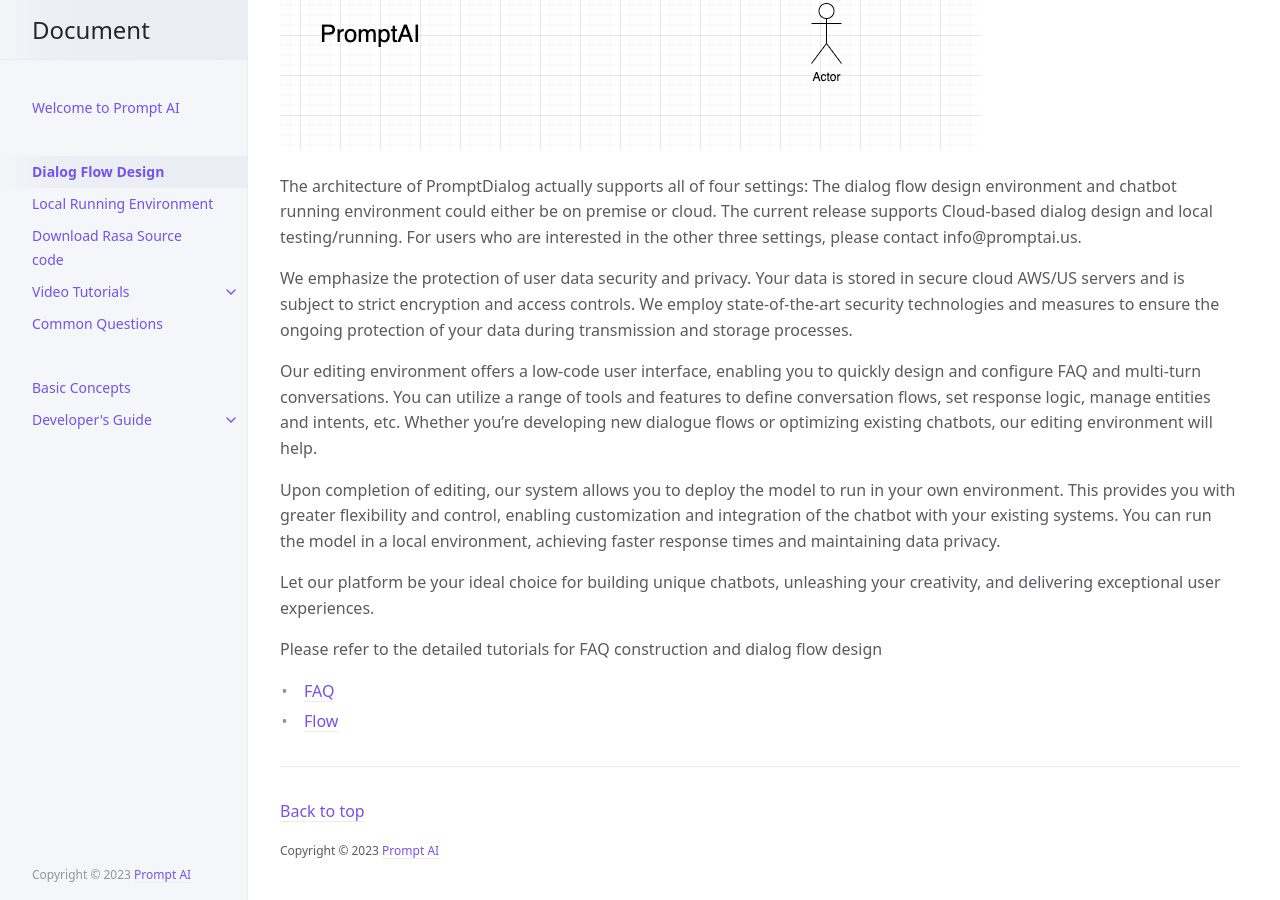
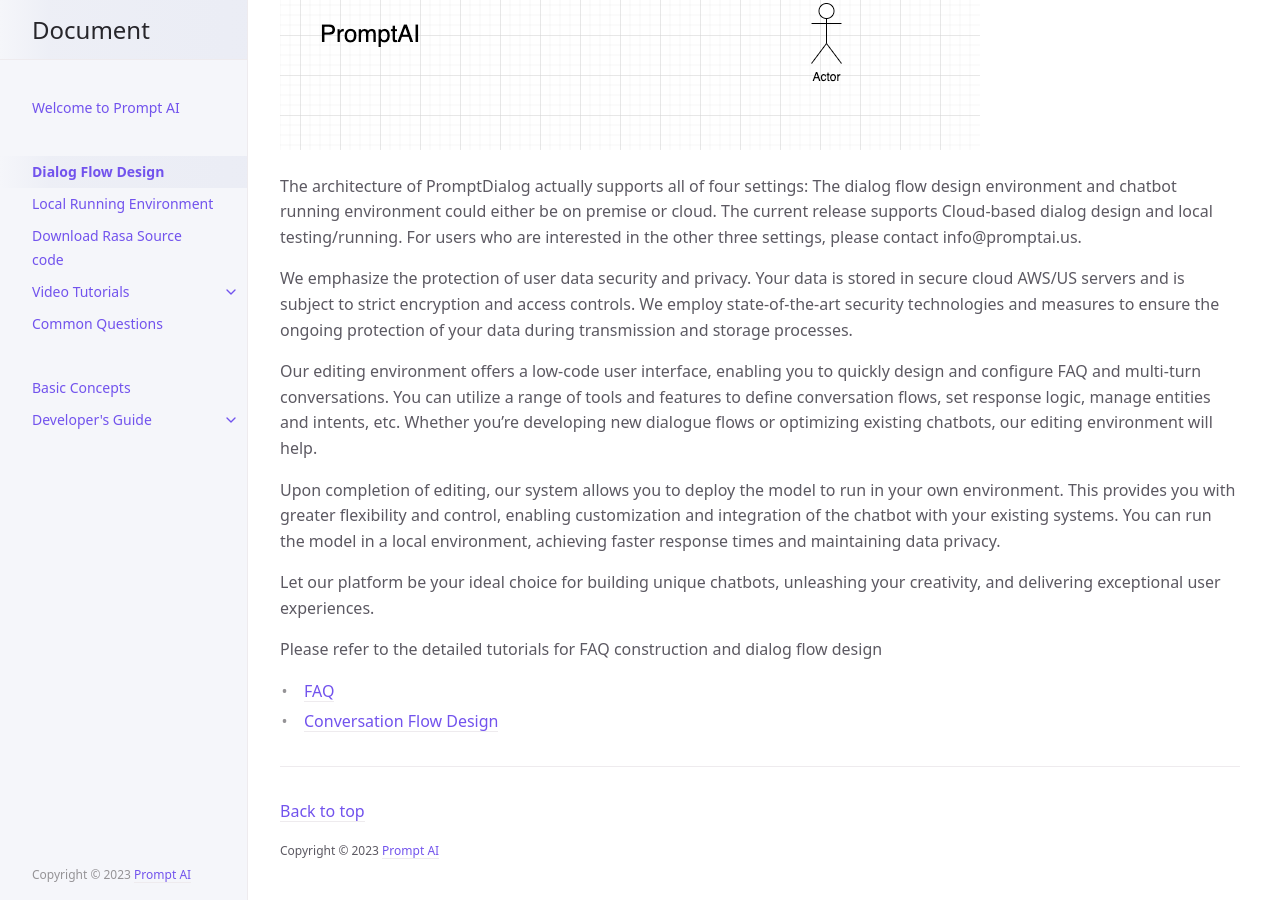
Before and after one commit to PromptAI/promptdialog, a Jekyll site: the page built from docs/cloud_design.md, in a window 1280 px wide and 900 px high, scrolled down 597 px. Built offline with Jekyll 4.4.1, drawn with Linux system fonts in a browser that asks for light colours.

Commit message:
Update cloud_design.md

```diff
--- a/docs/cloud_design.md
+++ b/docs/cloud_design.md
@@ -23,4 +23,4 @@ Let our platform be your ideal choice for building unique chatbots, unleashing y
 
 Please refer to the detailed tutorials for FAQ construction and dialog flow design
 - [FAQ](/docs/tutorial/faq/01-create-faq/)
-- [Flow](/docs/tutorial/flow/01-create-flow/)
+- [Conversation Flow Design](/docs/tutorial/flow/01-create-flow/)
```
